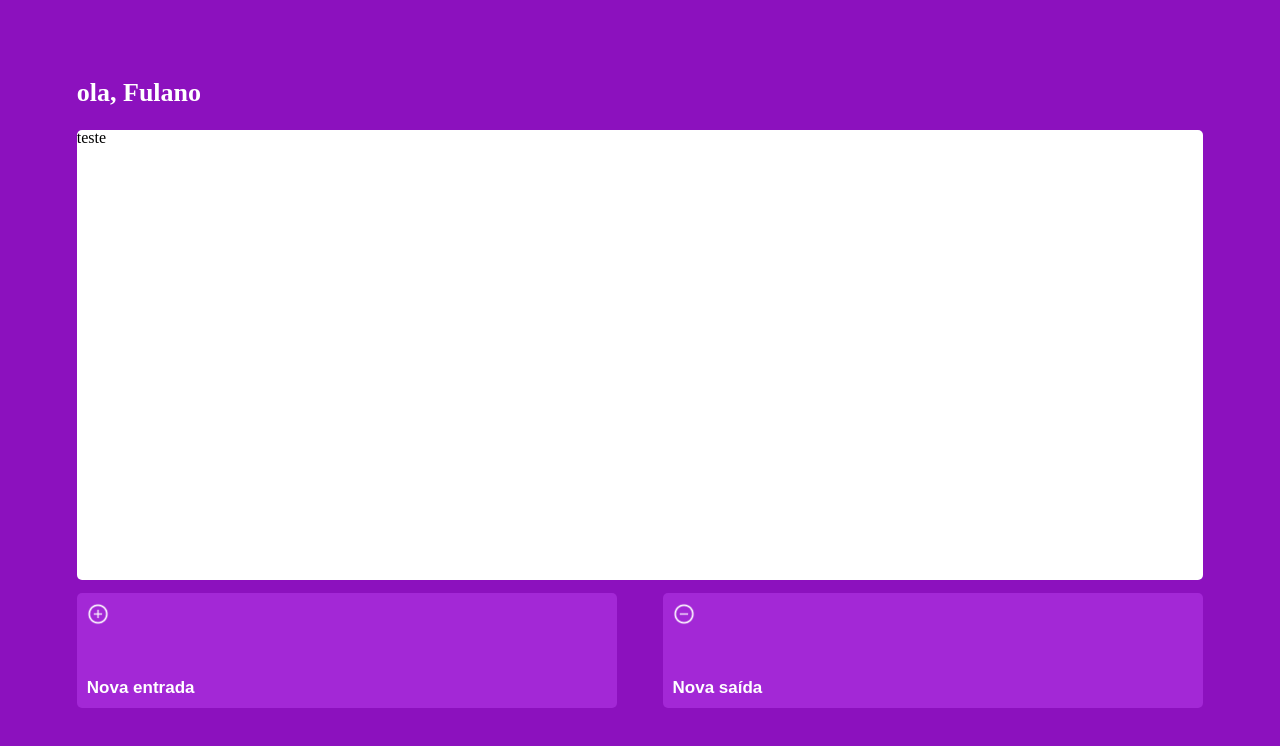
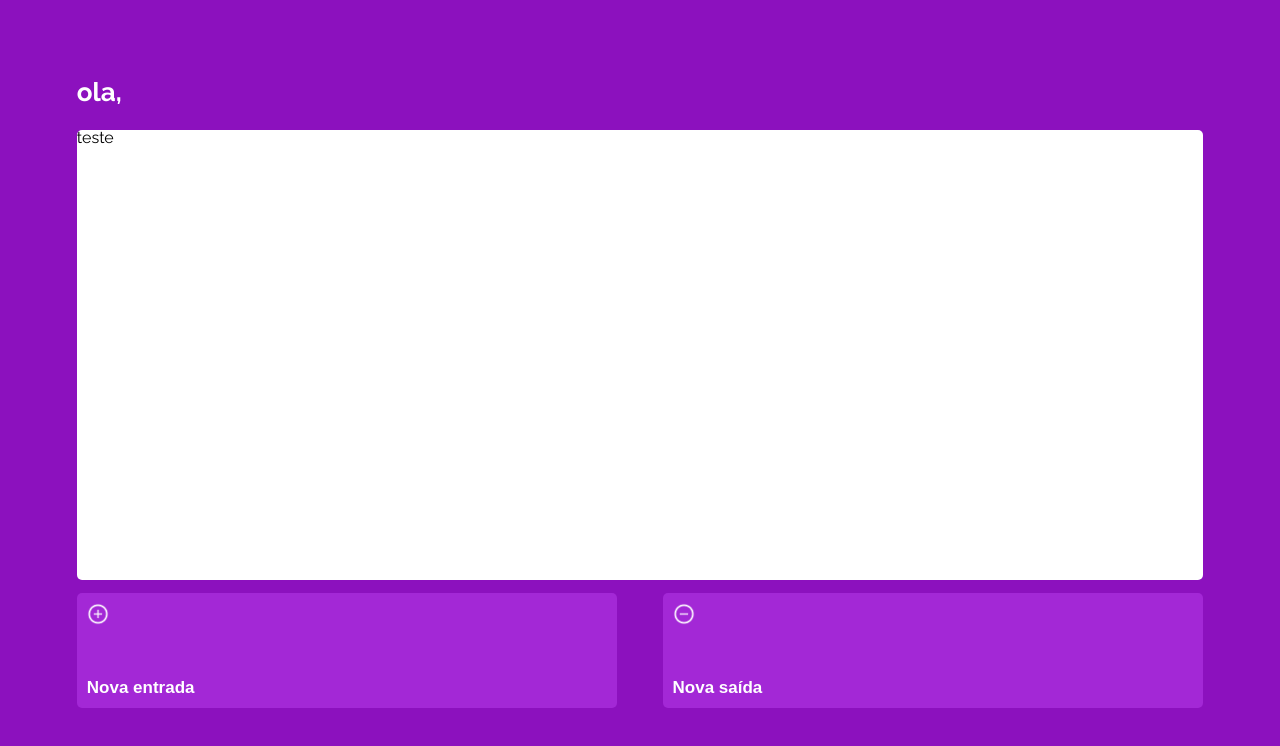
Before and after one commit to LucasVz/my-wallet-front-end, a React (Create React App) app: page /wallet in a window 1280 px wide. Shown: the top 746 px of the page. Built offline with nearby package versions, Linux system fonts and the light colour scheme.

Commit message:
add register/login

```diff
--- a/public/index.html
+++ b/public/index.html
@@ -3,6 +3,9 @@
   <head>
     <meta charset="utf-8" />
     <meta name="viewport" content="width=device-width, initial-scale=1" />
+    <link rel="preconnect" href="https://fonts.googleapis.com">
+    <link rel="preconnect" href="https://fonts.gstatic.com" crossorigin>
+    <link href="https://fonts.googleapis.com/css2?family=Lexend+Deca:wght@200;300;400;500;600;700;800;900&family=Merriweather:ital,wght@0,300;0,400;0,700;0,900;1,300;1,400;1,700;1,900&family=Raleway:ital,wght@0,300;0,400;0,500;0,600;0,700;0,800;0,900;1,300;1,400;1,500;1,600;1,700;1,800&family=Roboto:ital,wght@0,100;0,300;0,400;0,500;0,700;0,900;1,100;1,300;1,400;1,500;1,700;1,900&display=swap" rel="stylesheet">
     <title>React App</title>
   </head>
   <body>
--- a/src/components/FormComponents/Container.js
+++ b/src/components/FormComponents/Container.js
@@ -1,6 +1,6 @@
 import styled from "styled-components";
 
-const Container = styled.div`
+const Container = styled.form`
   display: flex;
   flex-direction: column;
   align-items: center;
--- a/src/components/Login/index.js
+++ b/src/components/Login/index.js
@@ -17,17 +17,19 @@ export default function Login(){
     function signIn(e){
         e.preventDefault();
 
-        const promise = axios.post('https://mock-api.bootcamp.respondeai.com.br/api/v2/trackit/auth/login', {
+        const promise = axios.post('http://localhost:5000/sign-in', {
             email,
             password
         });
 
         promise.then (response => {
+            console.log(response);
             setToken(response.data.token);
-            setUser(response.data)
-            navigate('/hoje');
+            setUser(response.data.name)
+            navigate('/wallet');
         });
         promise.catch (error => {
+            console.log(error)
             setEmail('');
             setPassword('');
             alert('Credenciais incorretas')
--- a/src/components/Register/index.js
+++ b/src/components/Register/index.js
@@ -1,6 +1,6 @@
 import { Link, useNavigate } from "react-router-dom";
 import { useState } from 'react';
-// import axios from 'axios';
+import axios from 'axios';
 import logo from '../../assets/logo.png'
 import Container from "../FormComponents/Container";
 import Button from "../FormComponents/Button";
@@ -9,20 +9,43 @@ import Input from "../FormComponents/Input"
 export default function Register(){
     const [email, setEmail] = useState('');
     const [password, setPassword] = useState('');
+    const [name, setName] = useState('');
+    const [confirmPassword, setConfirmPassword] = useState('');
+    const navigate = useNavigate();
 
     function signIn(e){
+        e.preventDefault();
 
+        if(password === confirmPassword){
+            const promise = axios.post("http://localhost:5000/sign-up", {
+                name,
+                email,
+                password
+            });
+            promise.then (response => {
+                navigate('/')
+            });
+            promise.catch (error => {
+                setEmail('');
+                setPassword('');
+                setName('');
+                alert('Email já existe ou informações foram preenchidas incorretamente');
+            });
+        }
+        else{
+            alert("credenciais incorretas");
+        }
     }
 
     return(
         <Container onSubmit={signIn}>
             <img src= {logo} alt="logo" />
-            <Input placeholder='Nome' type="name" onChange={(e) => setPassword(e.target.value)} value={password}/>
+            <Input placeholder='Nome' type="name" onChange={(e) => setName(e.target.value)} value={name}/>
             <Input placeholder='E-mail' type="email" onChange={(e) => setEmail(e.target.value)} value={email} />
             <Input placeholder='Senha' type="password" onChange={(e) => setPassword(e.target.value)} value={password}/>
-            <Input placeholder='Confirme a senha' type="password" onChange={(e) => setPassword(e.target.value)} value={password}/>
+            <Input placeholder='Confirme a senha' type="password" onChange={(e) => setConfirmPassword(e.target.value)} value={confirmPassword}/>
             <Button >Cadastrar</Button>
-            <Link to={'/cadastro'}> Primeira vez? Cadastre-se!</Link>
+            <Link to={'/'}> Primeira vez? Cadastre-se!</Link>
         </Container>
     );
 }
--- a/src/components/Wallet/index.js
+++ b/src/components/Wallet/index.js
@@ -7,12 +7,16 @@ import Title from "../WalletComponents/Title"
 import WalletBalance from "../WalletComponents/WalletBalance";
 import plus from "../../assets/plus.png"
 import minus from "../../assets/minus.png"
+import { useContext } from "react";
+import UserContext from '../../context/UserContext';
 
 export default function Wallet(){
 
+    const { token, user } = useContext(UserContext);
+
     return(
         <Container>
-            <Title>ola, Fulano</Title>
+            <Title>ola, {user}</Title>
             <WalletBalance>teste</WalletBalance>
             <Buttons>
                 <button><img src={plus} alt="sinal de mais" />Nova entrada</button>
--- a/src/css/style.css
+++ b/src/css/style.css
@@ -11,6 +11,7 @@ html{
 body{
     background-color: #8C11BE;
     height: 100%;
+    font-family: Raleway;
 }
 
 .root{
```
